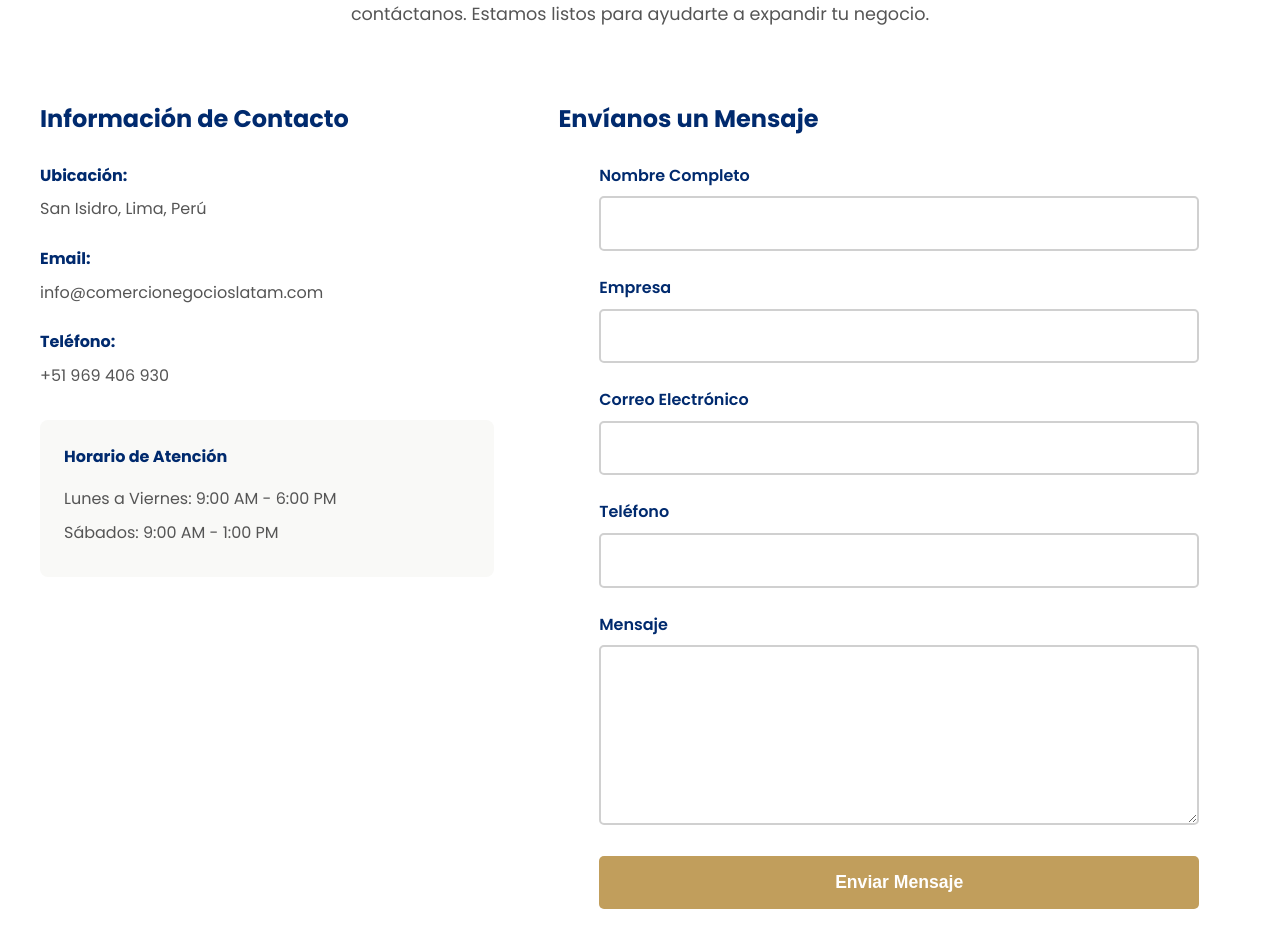
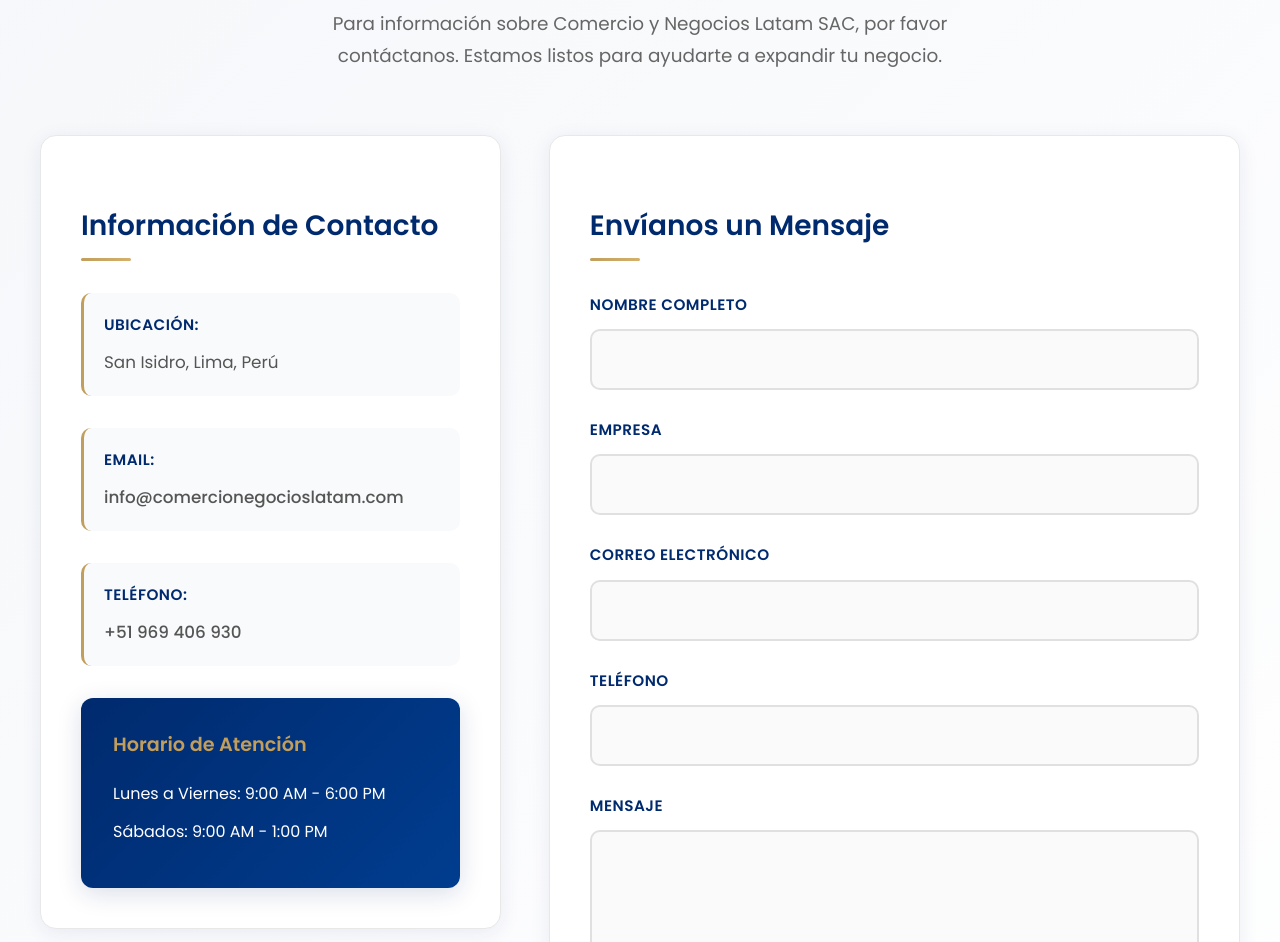
Before and after one commit to pJulianV/comercio-negocios-latam, a website: page pages/contacto.html in a window 1280 px wide. Shown: the part 282-1224 px from the top of the page. Drawn offline with Linux system fonts and the light colour scheme.

Commit message:
Improve contact page design with modern professional styling

```diff
--- a/css/style.css
+++ b/css/style.css
@@ -432,8 +432,9 @@
 
 /* Contacto Page */
 .contacto-page {
-  background: #fff;
-  padding: 3rem 0;
+  background: linear-gradient(135deg, #f5f7fa 0%, #ffffff 100%);
+  padding: 4rem 0;
+  min-height: 80vh;
 }
 
 .contacto-container {
@@ -444,54 +445,96 @@
 
 .contacto-page h1 {
   color: #002a6e;
-  font-size: 2.5rem;
+  font-size: 3rem;
   margin-bottom: 1rem;
   text-align: center;
+  font-weight: 700;
+  letter-spacing: -0.5px;
 }
 
 .contacto-intro {
   text-align: center;
-  font-size: 1.1rem;
-  color: #555;
-  margin-bottom: 3rem;
+  font-size: 1.15rem;
+  color: #666;
+  margin-bottom: 4rem;
   max-width: 700px;
   margin-left: auto;
   margin-right: auto;
+  line-height: 1.7;
 }
 
 .contacto-content {
   display: grid;
   grid-template-columns: 1fr 1.5fr;
-  gap: 4rem;
+  gap: 3rem;
   margin-top: 2rem;
+}
+
+.contacto-info {
+  background: #ffffff;
+  padding: 2.5rem;
+  border-radius: 16px;
+  box-shadow: 0 4px 20px rgba(0, 42, 110, 0.08);
+  height: fit-content;
+  border: 1px solid #e8e8e8;
 }
 
 .contacto-info h3,
 .contacto-form-wrapper h3 {
   color: #002a6e;
-  font-size: 1.5rem;
-  margin-bottom: 1.5rem;
+  font-size: 1.75rem;
+  margin-bottom: 2rem;
+  font-weight: 600;
+  position: relative;
+  padding-bottom: 0.75rem;
+}
+
+.contacto-info h3::after {
+  content: '';
+  position: absolute;
+  bottom: 0;
+  left: 0;
+  width: 50px;
+  height: 3px;
+  background: linear-gradient(90deg, #c19e5c, #d4b06c);
+  border-radius: 2px;
 }
 
 .info-item {
-  margin-bottom: 1.5rem;
+  margin-bottom: 2rem;
+  padding: 1.25rem;
+  background: #f9fafb;
+  border-radius: 10px;
+  border-left: 3px solid #c19e5c;
+  transition: all 0.3s ease;
+}
+
+.info-item:hover {
+  background: #f5f7fa;
+  transform: translateX(5px);
 }
 
 .info-item strong {
   color: #002a6e;
   display: block;
-  margin-bottom: 0.5rem;
+  margin-bottom: 0.75rem;
+  font-size: 0.95rem;
+  font-weight: 600;
+  text-transform: uppercase;
+  letter-spacing: 0.5px;
 }
 
 .info-item p,
 .info-item a {
   color: #555;
   margin: 0;
+  font-size: 1.05rem;
 }
 
 .info-item a {
   text-decoration: none;
   transition: color 0.3s;
+  font-weight: 500;
 }
 
 .info-item a:hover {
@@ -499,74 +542,116 @@
 }
 
 .office-hours {
-  background: #f9f9f7;
-  padding: 1.5rem;
-  border-radius: 8px;
+  background: linear-gradient(135deg, #002a6e 0%, #003d8f 100%);
+  padding: 2rem;
+  border-radius: 12px;
   margin-top: 2rem;
+  box-shadow: 0 6px 25px rgba(0, 42, 110, 0.15);
 }
 
 .office-hours h4 {
-  color: #002a6e;
+  color: #c19e5c;
   margin-top: 0;
-  margin-bottom: 1rem;
+  margin-bottom: 1.25rem;
+  font-size: 1.2rem;
+  font-weight: 600;
 }
 
 .office-hours p {
-  margin: 0.5rem 0;
-  color: #555;
+  margin: 0.75rem 0;
+  color: #ffffff;
+  font-size: 1rem;
 }
 
 /* Form Styles */
+.contacto-form-wrapper {
+  background: #ffffff;
+  padding: 2.5rem;
+  border-radius: 16px;
+  box-shadow: 0 4px 20px rgba(0, 42, 110, 0.08);
+  border: 1px solid #e8e8e8;
+}
+
+.contacto-form-wrapper h3::after {
+  content: '';
+  position: absolute;
+  bottom: 0;
+  left: 0;
+  width: 50px;
+  height: 3px;
+  background: linear-gradient(90deg, #c19e5c, #d4b06c);
+  border-radius: 2px;
+}
+
 .contacto-form {
-  max-width: 600px;
-  margin: 0 auto;
+  max-width: 100%;
+  margin: 0;
 }
 
 .form-group {
-  margin-bottom: 1.5rem;
+  margin-bottom: 1.75rem;
 }
 
 .form-group label {
   display: block;
   color: #002a6e;
   font-weight: 600;
-  margin-bottom: 0.5rem;
+  margin-bottom: 0.75rem;
+  font-size: 0.95rem;
+  text-transform: uppercase;
+  letter-spacing: 0.5px;
 }
 
 .form-group input,
 .form-group textarea {
   width: 100%;
-  padding: 0.8rem;
-  border: 2px solid #d0d0d0;
-  border-radius: 5px;
+  padding: 1rem 1.25rem;
+  border: 2px solid #e0e0e0;
+  border-radius: 10px;
   font-family: 'Poppins', Arial, sans-serif;
   font-size: 1rem;
-  transition: border-color 0.3s;
+  transition: all 0.3s ease;
   box-sizing: border-box;
+  background: #fafafa;
 }
 
 .form-group input:focus,
 .form-group textarea:focus {
   outline: none;
-  border-color: #002a6e;
+  border-color: #c19e5c;
+  background: #ffffff;
+  box-shadow: 0 0 0 4px rgba(193, 158, 92, 0.1);
+}
+
+.form-group textarea {
+  resize: vertical;
+  min-height: 120px;
 }
 
 .submit-button {
   width: 100%;
-  background: #c19e5c;
+  background: linear-gradient(135deg, #c19e5c 0%, #d4b06c 100%);
   color: #fff;
-  padding: 1rem;
+  padding: 1.25rem;
   border: none;
-  border-radius: 5px;
+  border-radius: 10px;
   font-size: 1.1rem;
   font-weight: 700;
   cursor: pointer;
-  transition: background 0.3s, transform 0.2s;
+  transition: all 0.3s ease;
+  text-transform: uppercase;
+  letter-spacing: 1px;
+  box-shadow: 0 4px 15px rgba(193, 158, 92, 0.3);
 }
 
 .submit-button:hover {
-  background: #002a6e;
+  background: linear-gradient(135deg, #002a6e 0%, #003d8f 100%);
   transform: translateY(-2px);
+  box-shadow: 0 6px 25px rgba(0, 42, 110, 0.4);
+}
+
+.submit-button:active {
+  transform: translateY(0);
 }
 
 /* Form Messages */
@@ -886,9 +971,50 @@
     gap: 0.5rem;
   }
 
+  .contacto-page {
+    padding: 2rem 0;
+  }
+
+  .contacto-page h1 {
+    font-size: 2rem;
+  }
+
+  .contacto-intro {
+    font-size: 1rem;
+    margin-bottom: 2rem;
+  }
+
   .contacto-content {
     grid-template-columns: 1fr;
     gap: 2rem;
+  }
+
+  .contacto-info,
+  .contacto-form-wrapper {
+    padding: 1.5rem;
+  }
+
+  .contacto-info h3,
+  .contacto-form-wrapper h3 {
+    font-size: 1.5rem;
+  }
+
+  .info-item {
+    padding: 1rem;
+  }
+
+  .office-hours {
+    padding: 1.5rem;
+  }
+
+  .form-group input,
+  .form-group textarea {
+    padding: 0.9rem 1rem;
+  }
+
+  .submit-button {
+    padding: 1rem;
+    font-size: 1rem;
   }
 }
 
```
